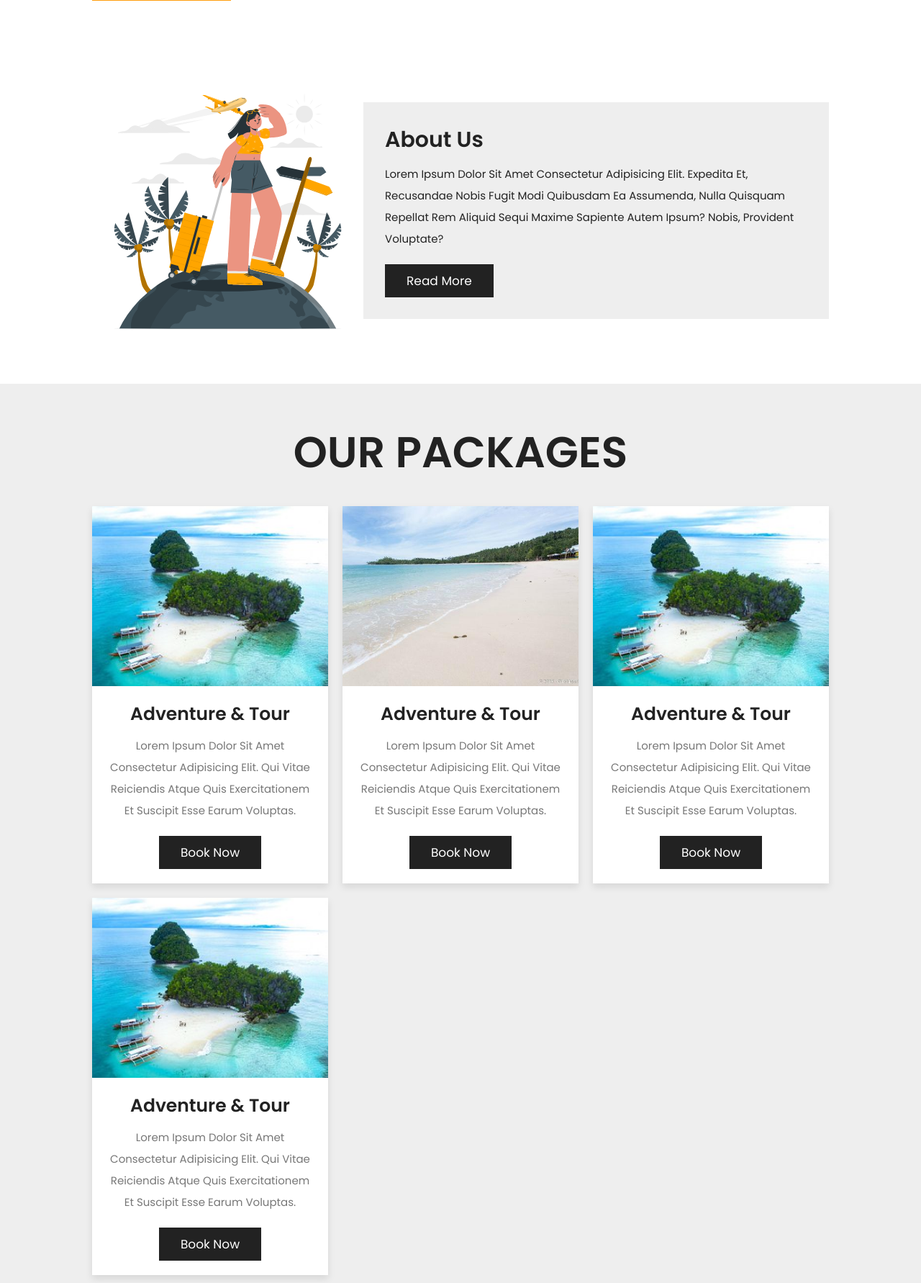
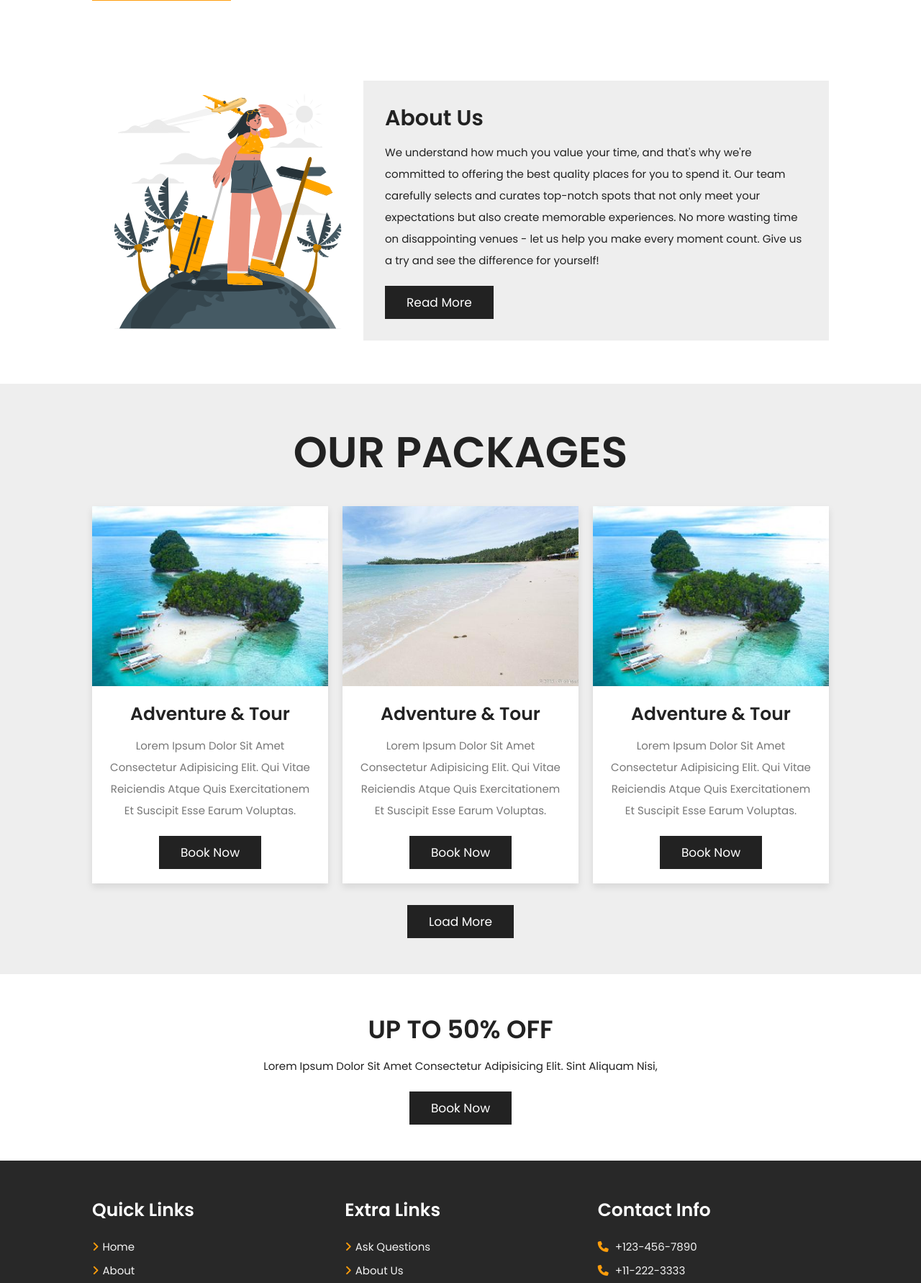
Before and after one commit to Exetmel/Travel, a PHP site: page /home.php in a window 1280 px wide. Shown: the part 1260-3042 px from the top of the page at 72% size. Run offline with PHP 8.4, Linux system fonts and the light colour scheme.

Commit message:
text transformation

```diff
--- a/Travel Blog 3rd/home.php
+++ b/Travel Blog 3rd/home.php
@@ -170,9 +170,9 @@
 
     <div class="content">
         <h3>about us</h3>
-        <p>Lorem ipsum dolor sit amet consectetur adipisicing elit. Expedita et, recusandae nobis fugit modi
-        quibusdam ea assumenda, nulla quisquam repellat rem aliquid sequi maxime sapiente autem ipsum? Nobis,
-        provident voluptate?</p>
+        <p>We understand how much you value your time, and that's why we're committed to offering the best quality places for you to spend it. Our team carefully selects and curates top-notch spots that not only meet your expectations but also create memorable experiences.
+
+No more wasting time on disappointing venues - let us help you make every moment count. Give us a try and see the difference for yourself!</p>
         <a href="about.php" class="btn">read more</a>
 
     </div>
@@ -218,19 +218,6 @@
         <div class="box">
                 <div class="images">
                     <img src="images/p-2.jpg" alt="">
-                </div>
-
-                <div class="content">
-                    <h3>adventure & tour</h3>
-                    <p>Lorem ipsum dolor sit amet consectetur adipisicing elit.  Qui vitae reiciendis atque quis exercitationem et suscipit esse earum voluptas.</p>
-                    <a href="book.php" class="btn">book now</a>
-                </div>
-
-        </div>
-
-        <div class="box">
-                <div class="images">
-                    <img src="images/g-7.jpg" alt="">
                 </div>
 
                 <div class="content">
--- a/Travel Blog 3rd/style.css
+++ b/Travel Blog 3rd/style.css
@@ -502,6 +502,7 @@
     padding: 1rem 0;
     line-height: 2;
     color: var(--black);
+    text-transform: initial;
 }
 
 .home-packages{
```
